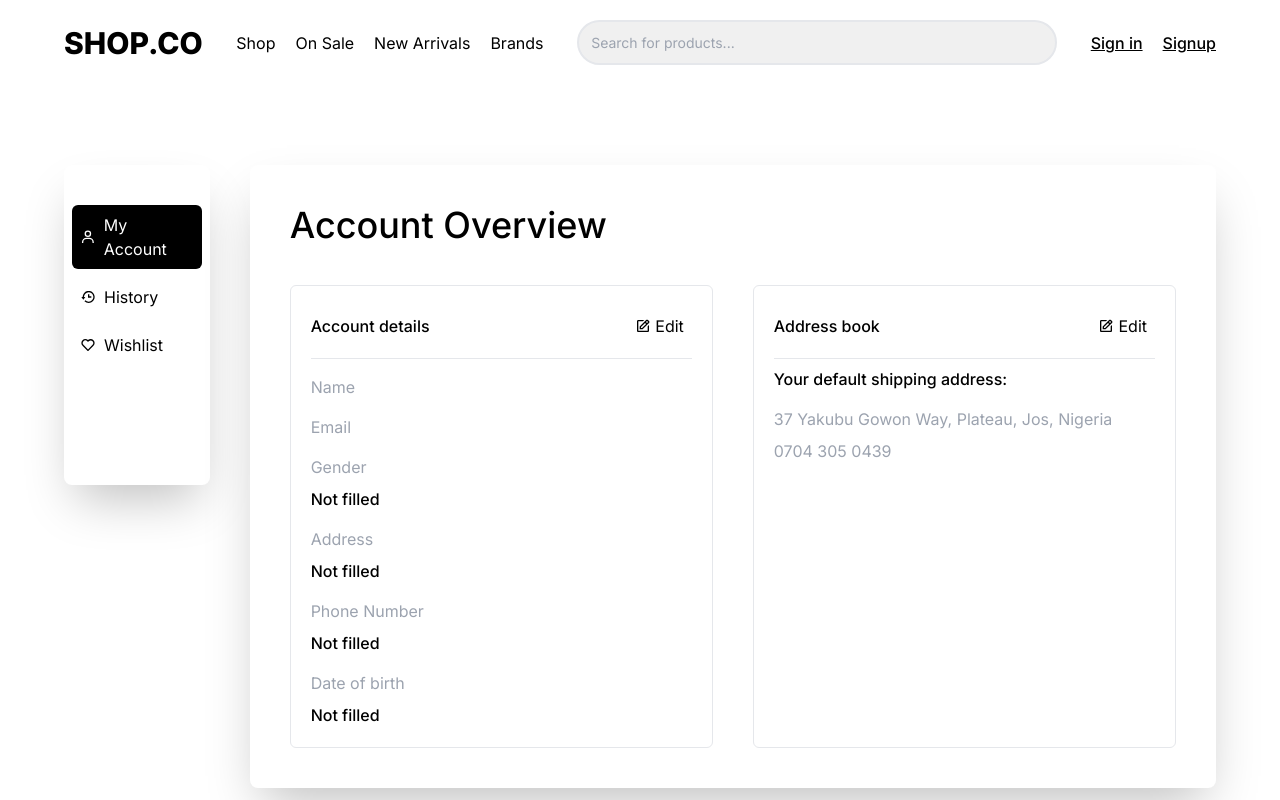
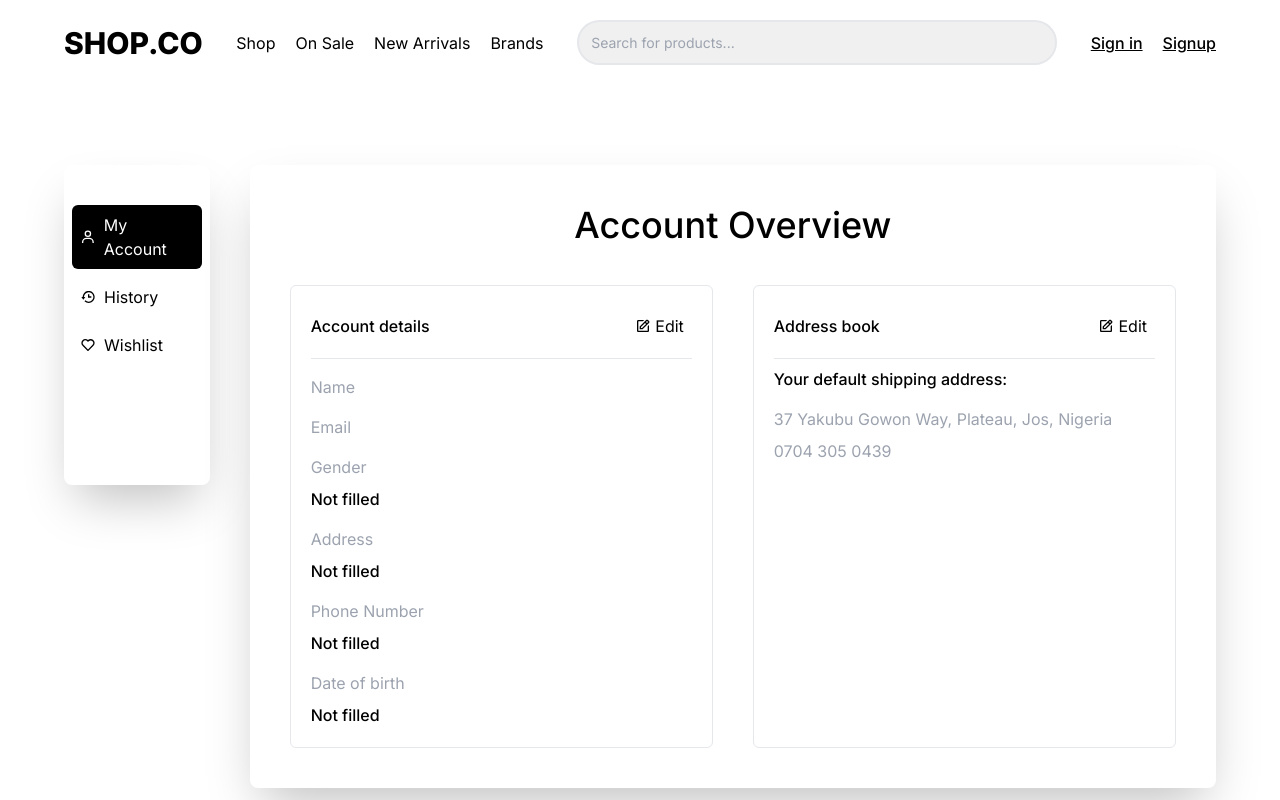
Before and after one commit to mercyharbo/iFashion, a Next.js app: page /profile in a window 1280 px wide. Shown: the top 800 px of the page. Built offline with nearby package versions, Linux system fonts and the light colour scheme.

Commit message:
made changes

```diff
--- a/src/app/(main)/profile/page.tsx
+++ b/src/app/(main)/profile/page.tsx
@@ -13,7 +13,7 @@ export default function Profile() {
   return (
     <main
       className={clsx(
-        'flex flex-col justify-start items-start bg-white shadow-2xl rounded-lg w-full xl:p-10 xl:gap-10 md:p-10 md:gap-5 sm:p-5 sm:gap-5 '
+        'flex flex-col justify-center items-center bg-white shadow-2xl rounded-lg w-full xl:p-10 xl:gap-10 md:p-10 md:gap-5 sm:p-5 sm:gap-5 '
       )}
     >
       <h1 className='3xl:text-4xl 2xl:text-4xl xl:text-4xl md:text-3xl sm:text-2xl capitalize font-medium '>
```
